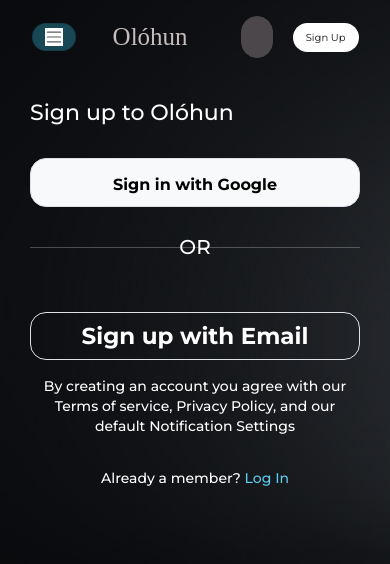
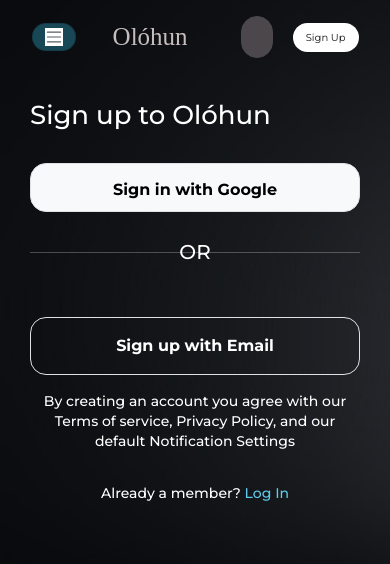
Before and after one commit to adesewaAdeyemo/OlohunR, a React (Vite) app: page /signin in a window 390 px wide. Both pictures are taken after a click on the button "Sign Up". Shown: the top 564 px of the page. Built offline with nearby package versions, Linux system fonts and the light colour scheme; a web font is replaced by a local one.

Commit message:
update of the form responsiveness

```diff
--- a/src/App.css
+++ b/src/App.css
@@ -93,7 +93,7 @@ a.navbar-brand {
 }
 button.navbar-toggler i{
     color: #101216 !important;
-    font-size: 23px !important;
+    /* font-size: 23px !important; */
 }
 .nav-item{
     margin: 0 10px;
@@ -476,7 +476,7 @@ h6{
 .signup-form h4, .signup-form .nav-brand{
     font-size: 16px !important;
 }
-.signup-form label, .signup-form h6{
+.signup-form h6{
     font-size: 10px !important;
 }
 .signup-form .form-footer h6, .signup-form .form-footer a{
@@ -516,6 +516,8 @@ h6{
 }
 label{
     font-weight: 500;
+    font-size: 18px !important;
+
 }
 .or{
     margin-top: -45px;
--- a/src/App.jsx
+++ b/src/App.jsx
@@ -56,7 +56,7 @@ function App() {
           <Route path="/signup" element={<SignUp />} />
           <Route path="/signin" element={<SignIn />} />
           <Route path="/forget" element={<ForgetPassword />} />
-          <Route path="/signup/connectgoogle" element={<ConnectGoogle />} />
+          <Route path="/signup/gsignup" element={<ConnectGoogle />} />
           <Route path="/signup/emailsignup" element={<EmailSignUp />} />
         </Routes>{" "}
       </Router>
--- a/src/Pages/auth/signup.jsx
+++ b/src/Pages/auth/signup.jsx
@@ -57,7 +57,7 @@ class SignUp extends Component {
 
                 <button
                   type="submit"
-                  className="btn continue-btn-auth-email border"
+                  className="btn continue-btn-auth-email border py-3"
                   style={{ color: "#fff" }}
                 >
                   <Link to="emailsignup" style={{ color: "#fff !important" }}>
--- a/src/index.css
+++ b/src/index.css
@@ -244,6 +244,13 @@ margin-right: 20px !important;}
 }
 
 @media screen and (max-width: 600px) {
+  .continue-btn-auth-email a, .btn-auth, .continue-btn-auth a{
+    font-size: 16px !important;
+  }
+  label{
+    font-size: 15px !important;
+}
+
   .d-sm-non{
     display: none !important;
   }
@@ -297,7 +304,9 @@ margin-right: 20px !important;}
     width: 60px;
 }
 h2{
-  font-size: 24px !important;
+  font-size: 26px !important;
+}form h2{
+  font-size: 26px !important;
 }
 label{
   font-size: 15px;
```
